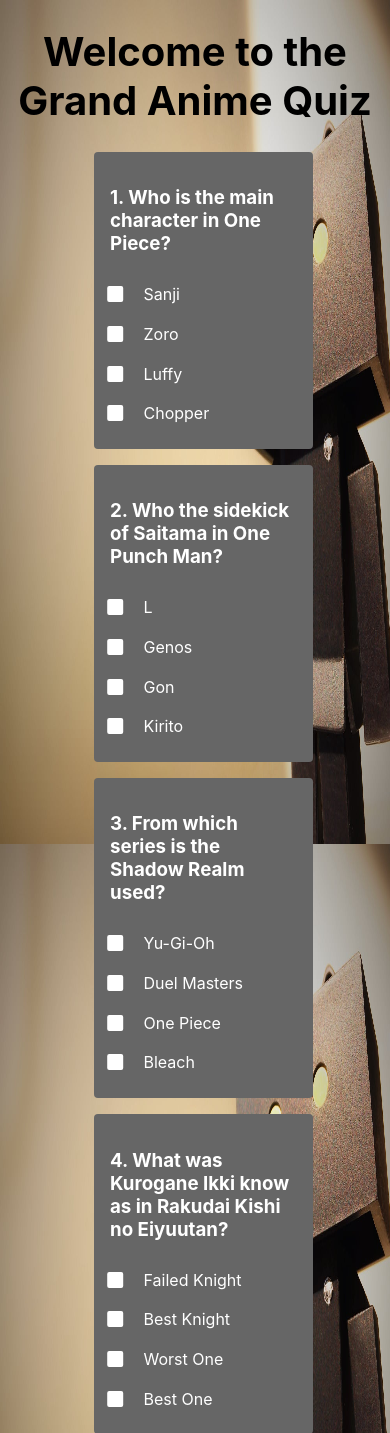
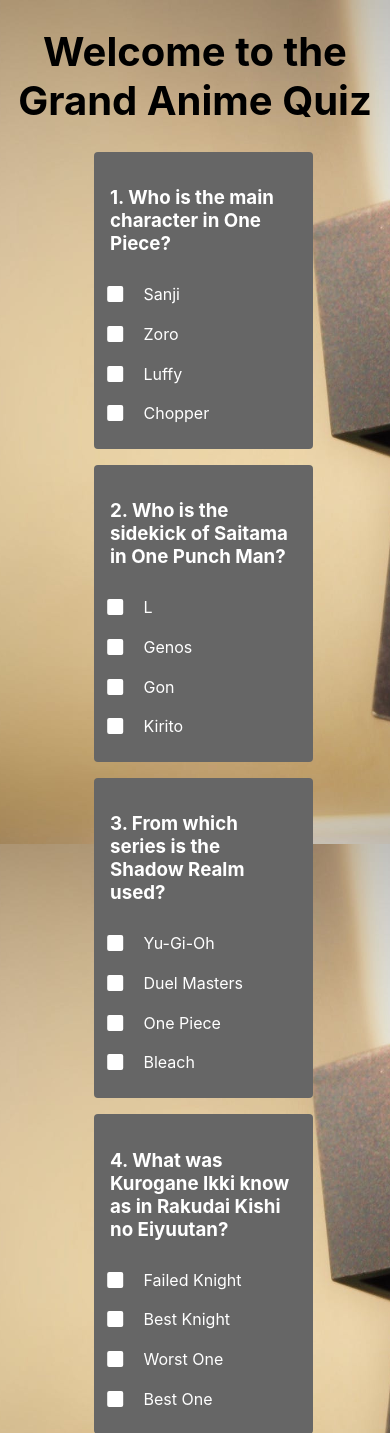
Before and after one commit to MogammadTaariqBardien/php-quiz, a PHP site: page / in a window 390 px wide. Shown: the top 1433 px of the page. Run offline with PHP 8.4, Linux system fonts and the light colour scheme.

Commit message:
Fixed responsiveness issues and spelling errors

```diff
--- a/css/style.css
+++ b/css/style.css
@@ -4,7 +4,7 @@ body{
     text-align: center;
     background-image: url("/img/robot.jpeg");
     background-repeat: no-repeat;
-    background-size: 100%;
+    background-size: cover;
     background-attachment: fixed;
 }
 
--- a/index.php
+++ b/index.php
@@ -20,7 +20,7 @@
             // The array containing all the questions
             $questions = array (
                 '1. Who is the main character in One Piece?',
-                '2. Who the sidekick of Saitama in One Punch Man?',
+                '2. Who is the sidekick of Saitama in One Punch Man?',
                 '3. From which series is the Shadow Realm used?',
                 '4. What was Kurogane Ikki know as in Rakudai Kishi no Eiyuutan?',
                 '5. Who is the brother of Edward Elric in Full Metal Alchemist?',
```
